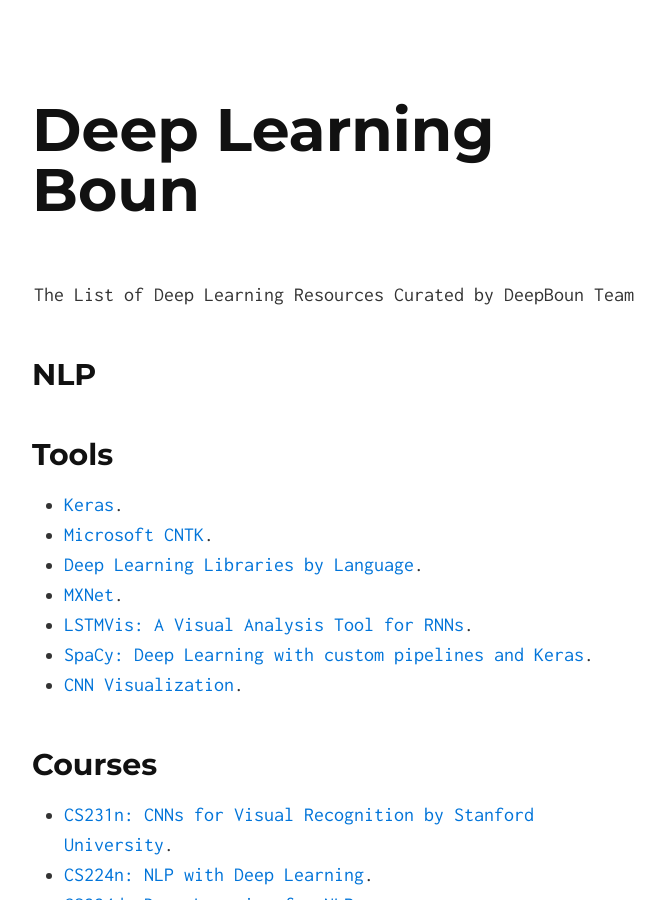
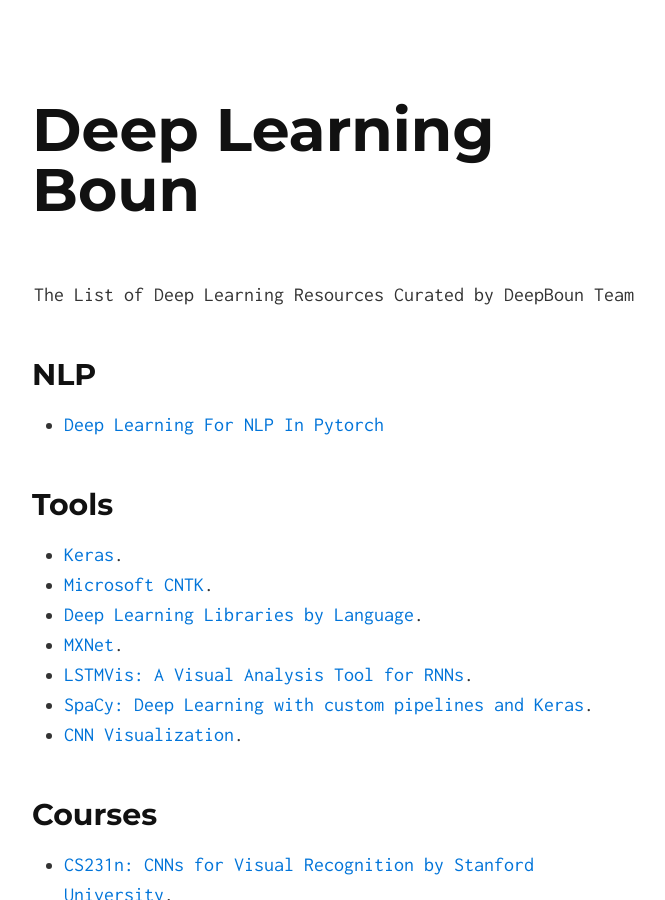
Before and after one commit to deepboun/deepboun.github.io, a Jekyll site: the page built from index.md, in a window 1280 px wide and 900 px high. Shown: the whole window, without its empty margins (306-971 px from the left). Built offline with Jekyll 4.4.1, drawn with Linux system fonts in a browser that asks for light colours.

Commit message:
Update index.md

```diff
--- a/index.md
+++ b/index.md
@@ -5,6 +5,8 @@
 The List of Deep Learning Resources Curated by DeepBoun Team
 
 ## NLP
+
+* [Deep Learning For NLP In Pytorch](https://github.com/rguthrie3/DeepLearningForNLPInPytorch)
 
 ## Tools
 * [Keras](http://www.keras.io).
```
